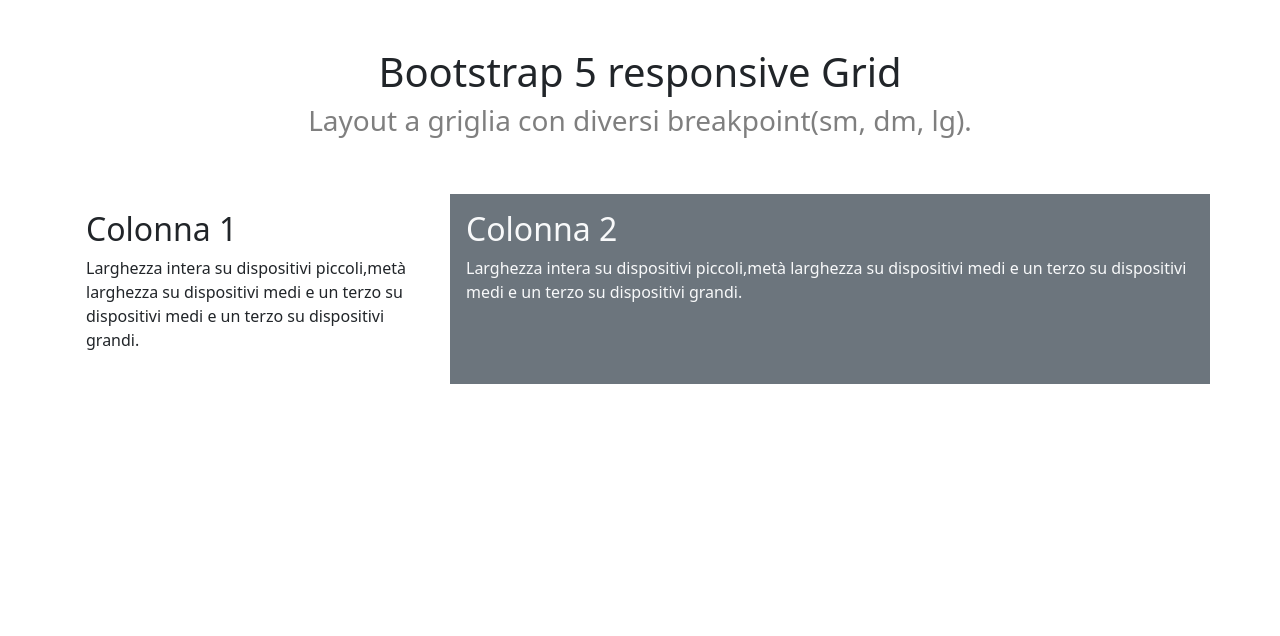
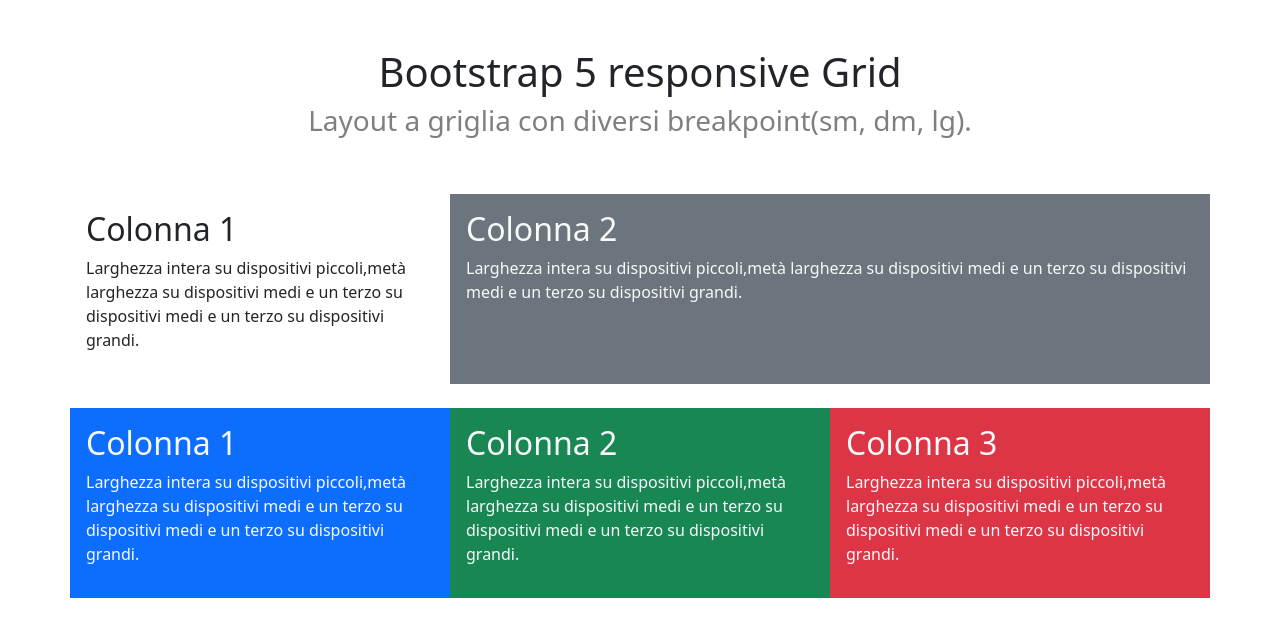
Before and after one commit to Gargenziano03/htmlcss-bootstrap-layout, a plain HTML site: page index.html in a window 1280 px wide. Drawn offline with nearby package versions, Linux system fonts and the light colour scheme.

Commit message:
add main
section2
colonna1, colonna2,colonna3

```diff
--- a/index.html
+++ b/index.html
@@ -29,7 +29,7 @@
 
     </header>
     <main>
-        <section>
+        <section class="pb-4">
             <div class="container">
                 <div class="row">
                     <div class="col-12 col-md-6 col-lg-4 p-3">
@@ -38,6 +38,25 @@
                     </div>
                     <div class="col-12 col-md-6 col-lg-8 bg-secondary text-light p-3">
                         <h2>Colonna 2</h2>
+                        <p>Larghezza intera su dispositivi piccoli,metà larghezza su dispositivi medi e un terzo su dispositivi medi e un terzo su dispositivi grandi.</p>
+                    </div>
+                </div>
+            </div>
+        </section>
+
+        <section class="pb-4">
+            <div class="container">
+                <div class="row">
+                    <div class="col-6 col-md-4  bg-primary text-light p-3">
+                        <h2>Colonna 1</h2>
+                        <p>Larghezza intera su dispositivi piccoli,metà larghezza su dispositivi medi e un terzo su dispositivi medi e un terzo su dispositivi grandi.</p>
+                    </div>
+                    <div class="col-6 col-md-4  bg-success text-light p-3">
+                        <h2>Colonna 2</h2>
+                        <p>Larghezza intera su dispositivi piccoli,metà larghezza su dispositivi medi e un terzo su dispositivi medi e un terzo su dispositivi grandi.</p>
+                    </div>
+                    <div class="col-12 col-md-4 bg-danger text-light p-3">
+                        <h2>Colonna 3</h2>
                         <p>Larghezza intera su dispositivi piccoli,metà larghezza su dispositivi medi e un terzo su dispositivi medi e un terzo su dispositivi grandi.</p>
                     </div>
                 </div>
```
